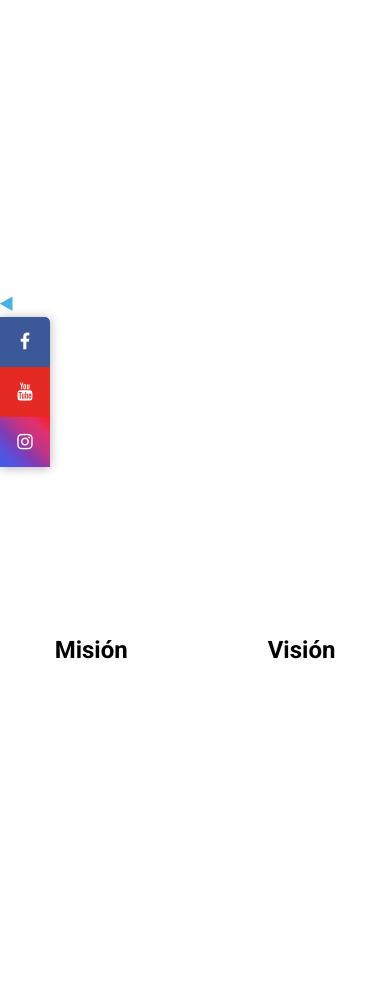
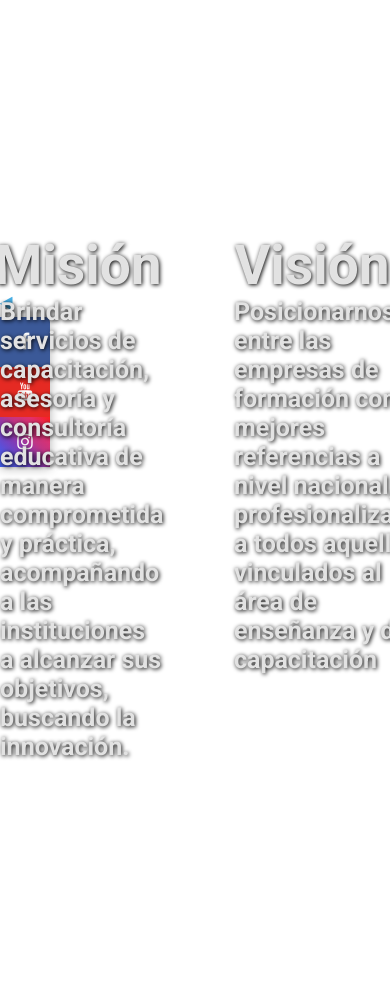
Before and after one commit to YoSoyGeorgi/transitionscroll, a PHP site: page /nosotros.php in a window 390 px wide. Shown: the part 208-1196 px from the top of the page. Run offline with PHP 8.4, Linux system fonts and the light colour scheme; some libraries are stand-ins or nearby versions.

Commit message:
cambios en nosotros

```diff
--- a/nosotros.php
+++ b/nosotros.php
@@ -5,6 +5,7 @@
     <meta charset="UTF-8">
     <meta name="viewport" content="width=device-width, initial-scale=1.0">
     <title>Nosotros</title>
+    <link href="https://unpkg.com/aos@2.3.1/dist/aos.css" rel="stylesheet">
     <link rel="stylesheet" href="styles/stylenos.css">
     <link rel="stylesheet" href="https://maxcdn.bootstrapcdn.com/font-awesome/4.5.0/css/font-awesome.min.css">
     <link href='https://unpkg.com/boxicons@2.1.4/css/boxicons.min.css' rel='stylesheet'>
@@ -29,8 +30,7 @@
     </div>
 
 
-    <a href="https://api.whatsapp.com/send?phone=442 894 0842&text=Hola%21%20Quisiera%20m%C3%A1s%20informaci%C3%B3n."
-        class="float" target="_blank">
+    <a href="https://api.whatsapp.com/send?phone=442 894 0842&text=Hola%21%20Quisiera%20m%C3%A1s%20informaci%C3%B3n." class="float" target="_blank">
         <i class="fa fa-whatsapp my-float"></i>
     </a>
 
@@ -69,7 +69,7 @@
     <div class="container">
 
         <section class="myv">
-            <div class="mision">
+            <div data-aos="fade-right" data-aos-offset="300" data-aos-easing="ease-in-sine" class="mision">
                 <h1>Misión</h1>
                 <p>Brindar servicios de capacitación,
                     asesoría y consultoría educativa de
@@ -78,7 +78,8 @@
                     alcanzar sus objetivos, buscando la
                     innovación.</p>
             </div>
-            <div class="vision">
+
+            <div data-aos="fade-left" data-aos-offset="300" data-aos-easing="ease-in-sine" class="vision">
                 <h1>Visión</h1>
                 <p>Posicionarnos entre las empresas de
                     formación con mejores referencias a
@@ -86,7 +87,10 @@
                     aquellos vinculados al área de
                     enseñanza y de capacitación</p>
             </div>
+
         </section>
+
+
 
         <section class="historia">
             <div class="hist">
@@ -130,4 +134,9 @@
 
 </body>
 
+<script src="https://unpkg.com/aos@2.3.1/dist/aos.js"></script>
+<script>
+    AOS.init();
+</script>
+
 </html>
--- a/styles/stylenos.css
+++ b/styles/stylenos.css
@@ -13,147 +13,54 @@
     height: 100vh;
 }
 
+
 section {
     height: 100vh;
     display: flex;
     justify-content: center;
     align-items: center;
-    scroll-snap-align: start;
-}
+    color: rgb(226, 226, 226);
+    text-shadow: 1px 1px 4px #000;
 
-h1 {
-    color: rgb(0, 0, 0);
-    text-shadow: 1px 1px 4px #ffffff;
-}
-
-.myv {
-    /*
-    background: url('../img/goal-7868833_1920.jpg');
-     */
-    background-size: cover;
-    background-repeat: no-repeat;
-    background-position: center center;
-    display: flex;
-    flex-direction: row;
-    gap: 80px;
-    justify-content: center;
-    align-items: center;
-    text-align: center;
-    padding: 50px;
-    /*
-    color: #7a7777; */
 }
 
 
-.mision,
-.vision {
-    height: 20%;
-    padding: 30px; /* Incluye el padding en el tamaño total */
+.mision {
+    height: 60%;
+    margin-top: 20%;
+    margin-left: 10%;
+    margin-right: 10%;
+    width: 40%;
 
-    border-radius: 15px;
-    box-sizing: border-box;
-
-/*
-    background: rgba(58, 58, 59, 0.596); */
-    /* background: radial-gradient(circrgb(230, 216, 222)2,1) 0%, rgba(148,233,231,0.5844712885154062) 100%; */
-    color: rgb(0, 0, 0);
-    text-shadow: 1px 1px 4px #ffffff;
 }
 
-.myv .mision h2,
-.myv .vision h2 {
-    font-size: 55px;
-    display: flex;
-}
-.myv .vision p,
-.myv .mision p {
-    font-size: 25px;
-    display: flex;
-    display: none;
+.vision {
+    height: 60%;
+    margin-top: 20%;
+    margin-left: 10%;
+    margin-right: 10%;
+    width: 40%;
 }
 
-.myv .mision:hover p,
-.myv .vision:hover p {
-    display: block;
-    opacity: 1;
-    animation: fade-in 2s ease-in-out;
+
+
+
+
+h1 {
+    justify-content: center;
+    display: flex;
+    align-items: center;
+    color: rgb(226, 226, 226);
+    text-shadow: 1px 1px 4px #000;
+    font-size: 55px;
 }
 
-@keyframes fade-in {
-    from {
-        opacity: 0;
-    }
-    to {
-        opacity: 1;
-    }
-}
-
-@media screen and (max-width: 768px) {
-    .myv .mision p,
-    .myv .vision p{
-      font-size: 20px;
-    }
-
-    .myv .mision h2,
-    .myv .vision h2{
-      font-size: 35px;
-    }
-  }
-
-
-.one .divone {
-    margin-top: 20%;
-    margin-left: 10%;
-    width: 40%;
-    height: 60%;
-    color: rgb(226, 226, 226);
-    text-shadow: 1px 1px 4px #000;
-}
-
-.one .divone h2 {
-    font-size: 55px;
-    display: flex;
-}
-
-.one .divone p {
+p {
     font-size: 25px;
     display: flex;
 }
 
-.two {
-    background: url('../img/laptop-3196481_1920.jpg');
-    background-size: cover;
-    background-repeat: no-repeat;
-    background-position: center center;
 
-    display: flex;
-    justify-content: left;
-    align-items: left;
-    text-align: left;
-    padding: 50px;
-    color: #ffffff;
-}
-
-.two .divtwo {
-    margin-top: 20%;
-    margin-left: 10%;
-    width: 40%;
-    height: 60%;
-    color: rgb(226, 226, 226);
-    text-shadow: 1px 1px 4px #000;
-
-
-}
-
-.two .divtwo h2 {
-    font-size: 55px;
-    display: flex;
-}
-
-.two .divtwo p {
-    font-size: 25px;
-    display: flex;
-}
 
 
 ul {
@@ -398,6 +305,10 @@ ul li:hover ul.dropdown {
     }
 }
 
+
+
+
+
 /* boton de whatsapp */
 .float {
     position: fixed;
```
